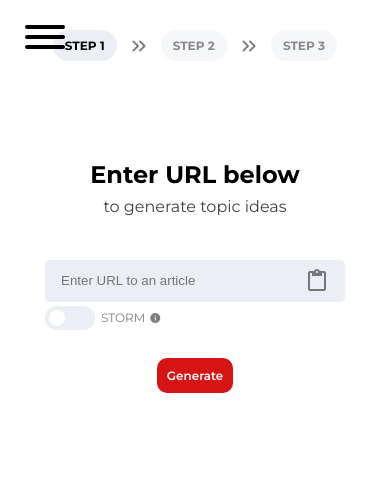
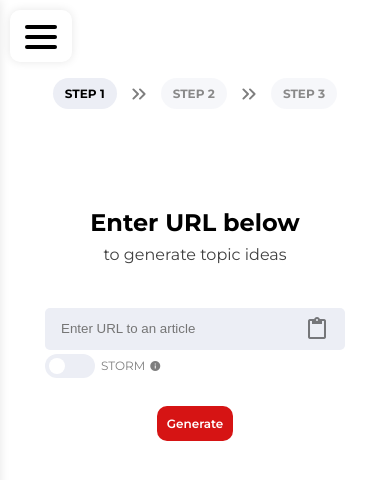
Before and after one commit to News-AIgency/App, a Vue app in the folder frontend/: page / in a window 390 px wide. Shown: the top 480 px of the page. Built offline with nearby package versions, Linux system fonts and the light colour scheme.

Commit message:
mobile navbar bg + position adjustments

```diff
--- a/frontend/src/assets/hamburgers.css
+++ b/frontend/src/assets/hamburgers.css
@@ -29,8 +29,8 @@
     background-color: #000; }
 
 .hamburger-box {
-  width: 40px;
-  height: 24px;
+  width: 32px;
+  height: 16px;
   display: inline-block;
   position: relative; }
 
@@ -39,7 +39,7 @@
   top: 50%;
   margin-top: -2px; }
   .hamburger-inner, .hamburger-inner::before, .hamburger-inner::after {
-    width: 40px;
+    width: 32px;
     height: 4px;
     background-color: #000;
     border-radius: 4px;
--- a/frontend/src/components/Navbar.vue
+++ b/frontend/src/components/Navbar.vue
@@ -126,6 +126,9 @@
         position: absolute;
         left: calc(100% + 10px);
         top: 10px;
+        background-color: white;
+        box-shadow: rgba(0, 0, 0, 0.1) 0px 0px 10px;
+        border-radius: 10px;
     }
 
     .menu-container {
@@ -204,6 +207,9 @@
             position: fixed;
             top: 0;
             right: 100%;
+            background-color: white;
+            box-shadow: 0 0 10px rgba(0, 0, 0, 0.1);
+            width: 50%;
 
             &.is-open {
                 transform: translateX(100%);
--- a/frontend/src/views/HomeView.vue
+++ b/frontend/src/views/HomeView.vue
@@ -1,6 +1,6 @@
 <template>
   <main>
-    <ProgressBar :currentStep="currentStep"></ProgressBar>
+    <ProgressBar :currentStep="currentStep" class="progress-bar"></ProgressBar>
     <form>
       <p class="input-heading">Enter URL below</p>
       <p class="input-subheading">to generate topic ideas</p>
@@ -95,6 +95,11 @@ export default {
 </script>
 
 <style scoped>
+@media screen and (max-device-width: 1024px) {
+  .progress-bar {
+    margin-top: 48px;
+  }
+}
 .url-input-container {
   margin: auto;
   width: 40%;
```
